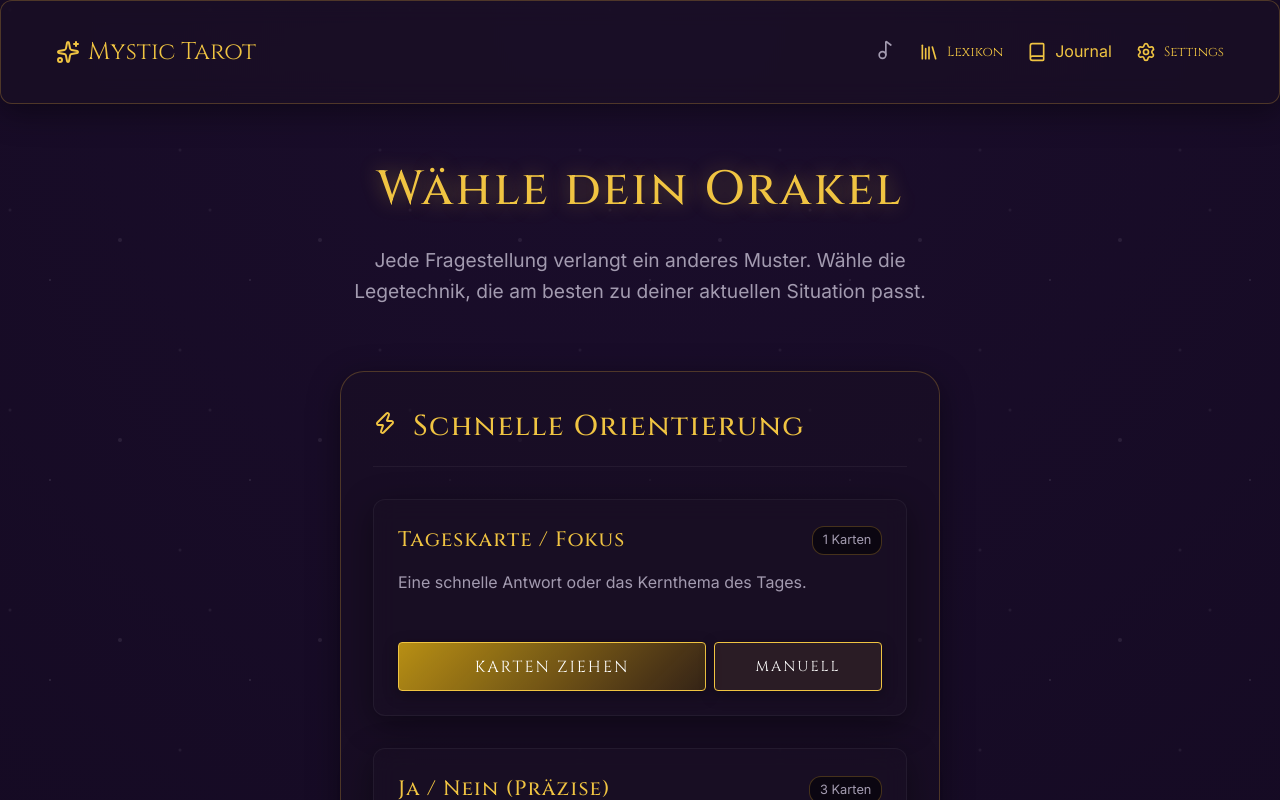
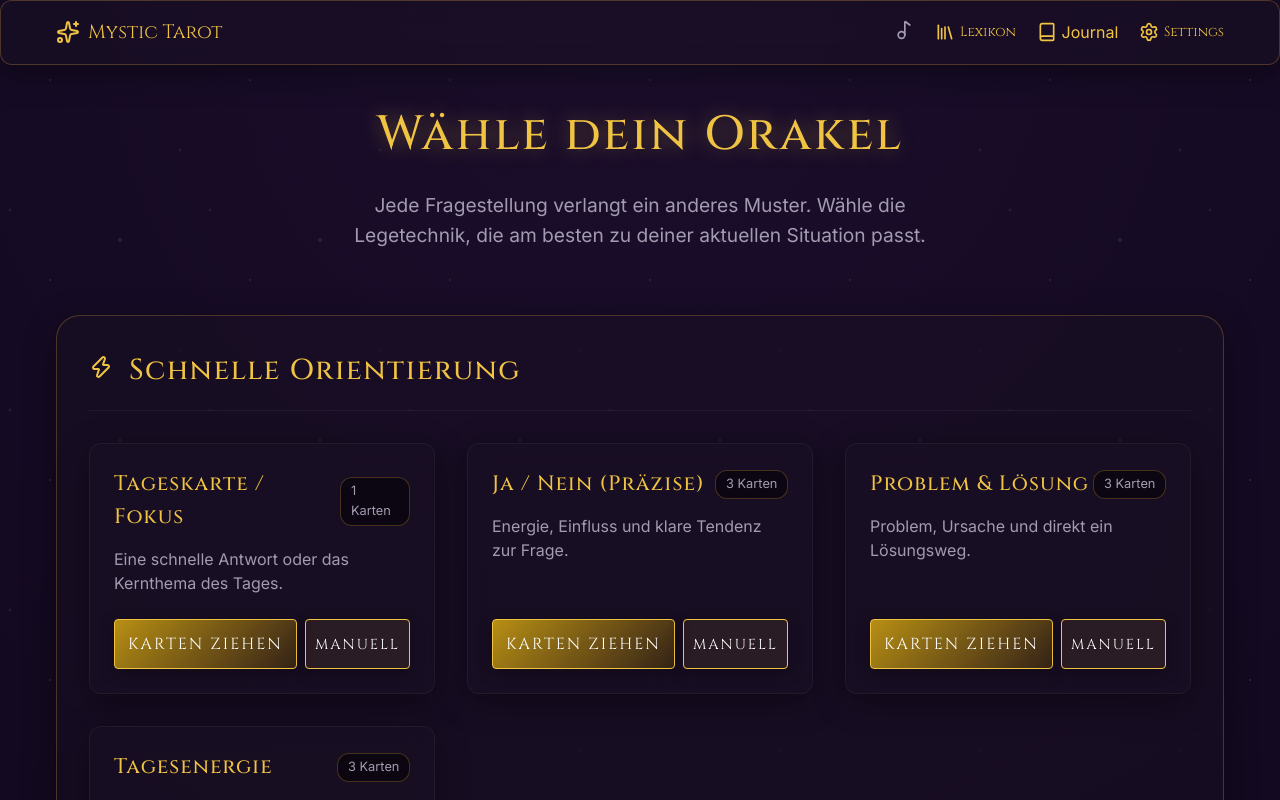
Before and after one commit to gnpanschur/Tarot-Pro, a React (Vite) app: page / in a window 1280 px wide. Shown: the top 800 px of the page. Built offline with nearby package versions, Linux system fonts and the light colour scheme; no server answers.

Commit message:
Fix mobile overflow and improve responsiveness in NavBar and Lexicon

```diff
--- a/src/components/NavBar.jsx
+++ b/src/components/NavBar.jsx
@@ -19,25 +19,25 @@
     <>
       <nav style={{ padding: '1rem', borderBottom: '1px solid var(--card-border)', marginBottom: '2rem' }} className="glass-panel">
         <div className="container" style={{ display: 'flex', justifyContent: 'space-between', alignItems: 'center' }}>
-          <Link to="/" style={{ display: 'flex', alignItems: 'center', gap: '0.5rem', fontSize: '1.5rem', fontFamily: 'var(--font-heading)' }}>
-            <Sparkles color="var(--accent-gold)" /> Mystic Tarot
+          <Link to="/" style={{ display: 'flex', alignItems: 'center', gap: '0.5rem', fontSize: '1.2rem', fontFamily: 'var(--font-heading)', minWidth: 'fit-content' }}>
+            <Sparkles color="var(--accent-gold)" /> <span className="nav-label">Mystic Tarot</span>
           </Link>
 
-          <div style={{ display: 'flex', gap: '1.5rem', alignItems: 'center' }}>
+          <div style={{ display: 'flex', gap: 'calc(0.5rem + 1vw)', alignItems: 'center' }}>
             <button onClick={() => {
               const state = audio.toggleAmbience();
               setIsPlaying(state);
             }} style={{ color: isPlaying ? 'var(--accent-gold)' : 'var(--text-secondary)' }}>
               {isPlaying ? <Music size={20} /> : <Music2 size={20} />}
             </button>
-            <button onClick={() => setIsLexiconOpen(true)} style={{ display: 'flex', alignItems: 'center', gap: '0.5rem', color: 'var(--accent-gold)' }}>
-              <Library size={20} /> Lexikon
+            <button onClick={() => setIsLexiconOpen(true)} style={{ display: 'flex', alignItems: 'center', gap: '0.3rem', color: 'var(--accent-gold)' }}>
+              <Library size={20} /> <span className="nav-label">Lexikon</span>
             </button>
-            <Link to="/journal" style={{ display: 'flex', alignItems: 'center', gap: '0.5rem' }}>
-              <Book size={20} /> Journal
+            <Link to="/journal" style={{ display: 'flex', alignItems: 'center', gap: '0.3rem' }}>
+              <Book size={20} /> <span className="nav-label">Journal</span>
             </Link>
-            <button onClick={() => setShowSettings(true)} style={{ display: 'flex', alignItems: 'center', gap: '0.5rem', color: 'var(--accent-gold)', hover: 'var(--accent-gold-glow)' }}>
-              <Settings size={20} /> Settings
+            <button onClick={() => setShowSettings(true)} style={{ display: 'flex', alignItems: 'center', gap: '0.3rem', color: 'var(--accent-gold)' }}>
+              <Settings size={20} /> <span className="nav-label">Settings</span>
             </button>
           </div>
         </div>
--- a/src/index.css
+++ b/src/index.css
@@ -201,13 +201,41 @@
 }
 
 .container {
+  width: 100%;
   max-width: 1200px;
   margin: 0 auto;
-  padding: 1rem;
+  padding: 0 1rem;
+}
+
+.nav-label {
+  display: inline;
+}
+
+@media (max-width: 768px) {
+  .nav-label {
+    display: none;
+  }
+}
+
+.hide-mobile {
+  display: none !important;
+}
+
+@media (min-width: 769px) {
+  .hide-mobile {
+    display: initial !important;
+  }
 }
 
 #root {
   min-height: 100vh;
   display: flex;
   flex-direction: column;
+  overflow-x: hidden;
+  width: 100%;
 }
+
+main {
+  flex: 1;
+  width: 100%;
+}
--- a/src/pages/Lexicon.jsx
+++ b/src/pages/Lexicon.jsx
@@ -30,26 +30,26 @@
     >
       {/* Fixed Header */}
       <div className="lexicon-header" style={{
-        padding: '1.5rem 2rem', borderBottom: '1px solid rgba(204,153,51,0.2)',
+        padding: '0.8rem 1rem', borderBottom: '1px solid rgba(204,153,51,0.2)',
         display: 'flex', justifyContent: 'space-between', alignItems: 'center',
         background: 'rgba(0,0,0,0.5)', zIndex: 2010
       }}>
-        <h2 style={{ fontSize: '1.5rem', color: 'var(--accent-gold)', margin: 0, fontFamily: 'var(--font-heading)' }}>Tarot Lexikon</h2>
+        <h2 style={{ fontSize: '1.2rem', color: 'var(--accent-gold)', margin: 0, fontFamily: 'var(--font-heading)' }}>Lexikon</h2>
         <button
           onClick={() => setIsLexiconOpen(false)}
           className="btn-mystic"
-          style={{ display: 'flex', alignItems: 'center', gap: '0.5rem', padding: '0.5rem 1rem', fontSize: '1rem' }}
+          style={{ display: 'flex', alignItems: 'center', gap: '0.5rem', padding: '0.4rem 0.8rem', fontSize: '0.9rem' }}
         >
-          <X size={20} /> Schließen
+          <X size={18} /> Schließen
         </button>
       </div>
 
       {/* Scrollable Content */}
       <div className="lexicon-content" style={{ flex: 1, overflowY: 'auto', padding: '2rem 1rem 5rem 1rem' }}>
         <div style={{ maxWidth: '1200px', margin: '0 auto' }}>
-          <h1 style={{ textAlign: 'center', fontSize: '3rem', marginBottom: '1rem', textShadow: '0 0 20px var(--accent-gold-glow)' }}>Das Buch der Schatten</h1>
-      <p style={{ textAlign: 'center', color: 'var(--text-secondary)', marginBottom: '3rem', fontSize: '1.2rem' }}>
-        Tiefgreifendes Wissen über alle 78 Tarotkarten. Wähle eine Karte aus, um in ihre Symbolik und Deutung einzutauchen.
+          <h1 style={{ textAlign: 'center', fontSize: 'calc(1.5rem + 2vw)', marginBottom: '1rem', textShadow: '0 0 20px var(--accent-gold-glow)' }}>Das Buch der Schatten</h1>
+      <p style={{ textAlign: 'center', color: 'var(--text-secondary)', marginBottom: '2rem', fontSize: '1rem' }}>
+        Tiefgreifendes Wissen über alle 78 Tarotkarten.
       </p>
 
       {/* Direct Select */}
@@ -66,9 +66,9 @@
             border: '1px solid var(--accent-gold)',
             color: 'var(--accent-gold)',
             fontFamily: 'var(--font-heading)',
-            fontSize: '1.2rem',
+            fontSize: '1rem',
             width: '100%',
-            maxWidth: '400px',
+            maxWidth: '100%',
             outline: 'none',
             cursor: 'pointer'
           }}
```
